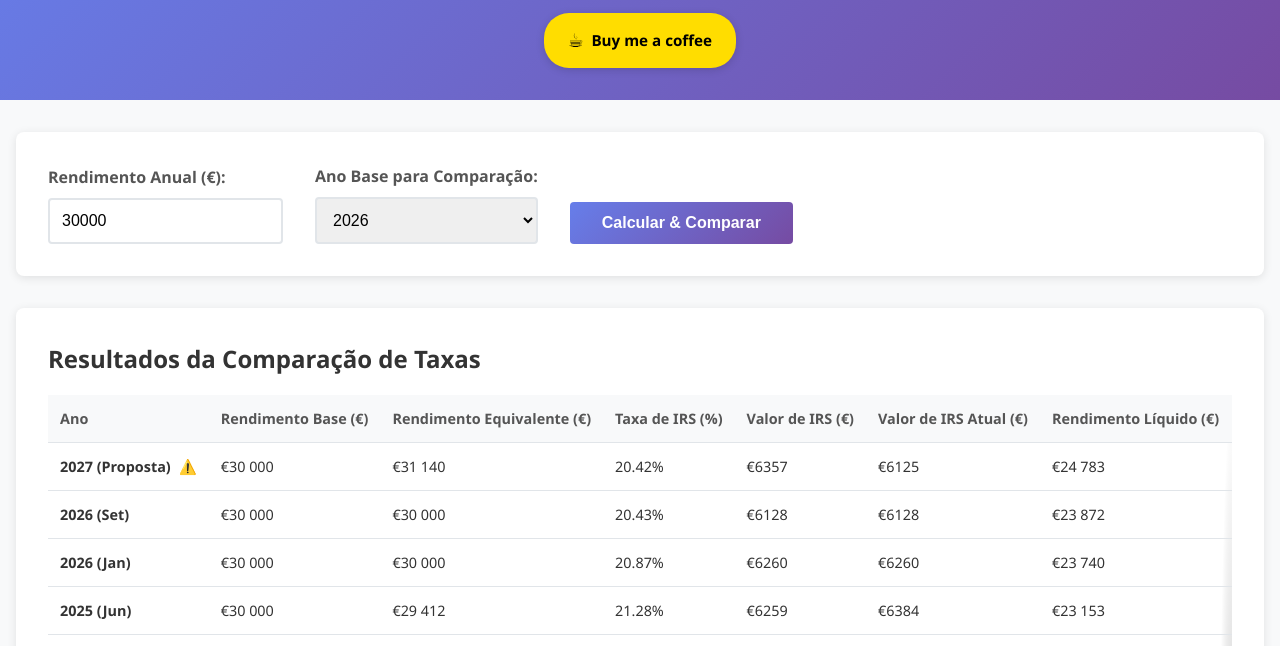
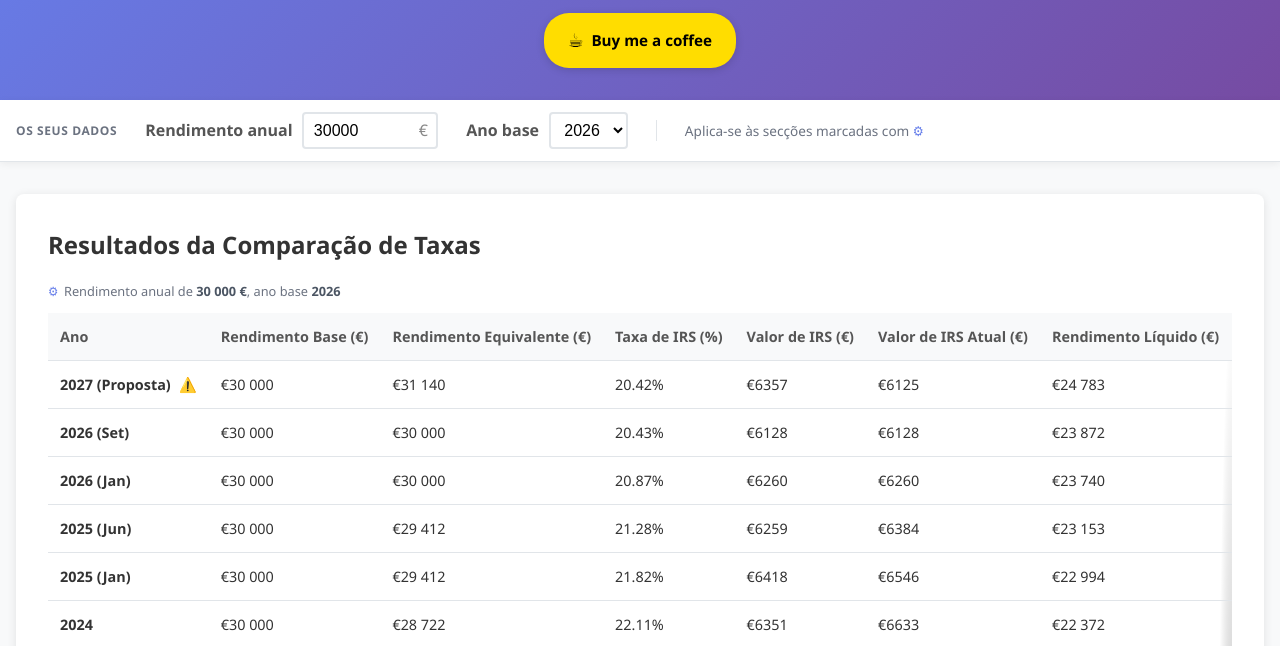
Before and after one commit to duartepinto/tabelas-irs-timetravel, a plain HTML site: page index.html in a window 1280 px wide. Shown: the part 119-765 px from the top of the page. Drawn offline with nearby package versions, Linux system fonts and the light colour scheme.

Commit message:
Move shared inputs into a pinned bar and mark the sections that use them
Drop the Calcular & Comparar button, since everything already updates on
input. The income and base year now sit in a sticky bar under the header,
and each section that uses them shows a ⚙ line echoing the current values,
including the art. 25.º allowance in the expense-profile chart. Changing
the base year now also redraws the bracket comparison chart.

Co-Authored-By: Claude Opus 5.5 <noreply@anthropic.com>

```diff
--- a/index.html
+++ b/index.html
@@ -26,26 +26,36 @@
         </a>
     </header>
 
-    <main>
-        <section class="controls">
-            <div class="input-group">
-                <label for="income">Rendimento Anual (€):</label>
-                <input type="number" id="income" value="30000" min="0" step="1000">
+    <div id="params" class="params-bar">
+        <div class="params-inner">
+            <span class="params-title">Os seus dados</span>
+
+            <div class="param-field">
+                <label for="income">Rendimento anual</label>
+                <span class="param-affix">
+                    <input type="number" id="income" value="30000" min="0" step="1000">
+                    <span aria-hidden="true">€</span>
+                </span>
             </div>
 
-            <div class="input-group">
-                <label for="baseYear">Ano Base para Comparação:</label>
+            <div class="param-field">
+                <label for="baseYear">Ano base</label>
                 <select id="baseYear">
                     <!-- Options will be populated by JavaScript -->
                 </select>
             </div>
 
-            <button id="calculate">Calcular & Comparar</button>
-        </section>
+            <p class="params-hint">Aplica-se às secções marcadas com
+            <span class="param-ref-icon">⚙</span></p>
+        </div>
+    </div>
+
+    <main>
 
         <section class="results">
             <div class="comparison-table">
                 <h2>Resultados da Comparação de Taxas</h2>
+                <p class="param-ref" data-params="income baseYear"></p>
                 <div class="table-scroll">
                 <table id="resultsTable">
                     <thead>
@@ -67,10 +77,15 @@
             </div>
 
             <div class="chart-container">
-                <canvas id="taxChart"></canvas>
+                <p class="param-ref" data-params="income baseYear"></p>
+                <div>
+                    <canvas id="taxChart"></canvas>
+                </div>
             </div>
 
             <div class="chart-container chart-container-brackets">
+                <p class="param-ref" data-params="baseYear"
+                   data-prefix="Rendimentos do eixo em euros de"></p>
                 <div class="controls">
                     <div class="input-group">
                         <label for="compareYear1Select">Anos para comparação:</label>
@@ -100,6 +115,8 @@
 
             <div class="chart-container chart-container-profile">
                 <h2>Dedução por Perfil de Despesa</h2>
+                <p class="param-ref" data-params="income baseYear"
+                   data-prefix="Dedução específica (art. 25.º) calculada para"></p>
                 <p class="chart-note">Assume-se que a pessoa gastou <strong>o mesmo montante em euros</strong>
                 em todos os anos, e converte-se para euros de hoje apenas a dedução que daí resultaria.
                 Mostra quanto valeria hoje aquilo que esse gasto dava de volta em cada ano. Escolha um perfil
--- a/script.js
+++ b/script.js
@@ -48,6 +48,7 @@ class TaxCalculator {
             this.setupProfileControls();
 
             // Initial calculations
+            this.updateParamRefs();
             this.calculate();
             this.calculateComparison();
             this.calculateDeductionsChart();
@@ -275,7 +276,6 @@ class TaxCalculator {
     }
 
     setupEventListeners() {
-        const calculateBtn = document.getElementById('calculate');
         const incomeInput = document.getElementById('income');
         const baseYearSelect = document.getElementById('baseYear');
         const compareYear1Select = document.getElementById('compareYear1Select');
@@ -284,14 +284,16 @@ class TaxCalculator {
         // Populate comparison dropdowns
         this.populateComparisonDropdowns();
 
-        calculateBtn.addEventListener('click', () => this.calculate());
         incomeInput.addEventListener('input', () => {
+            this.updateParamRefs();
             this.calculate();
             this.calculateProfileChart(); // the art. 25.o allowance depends on income
             this.debounceIncomeTracking(incomeInput.value);
         });
         baseYearSelect.addEventListener('change', () => {
+            this.updateParamRefs();
             this.calculate();
+            this.calculateComparison(); // its incomes are in base-year euros
             this.calculateProfileChart(); // the income is deflated from the base year
             this.trackInputEvent('base_year_change', baseYearSelect.value);
         });
@@ -302,6 +304,28 @@ class TaxCalculator {
         compareYear2Select.addEventListener('change', () => {
             this.calculateComparison();
             this.trackInputEvent('compare_year2_change', compareYear2Select.value);
+        });
+    }
+
+    // Fill the "⚙" lines that tell each section which of the top inputs it
+    // uses. data-params lists the inputs (income, baseYear) and data-prefix
+    // optionally replaces the default lead-in.
+    updateParamRefs() {
+        const income = parseFloat(document.getElementById('income').value) || 0;
+        const baseYear = document.getElementById('baseYear').value;
+        const incomeText = `${income.toLocaleString('pt-PT', {maximumFractionDigits: 0})} €`;
+
+        document.querySelectorAll('.param-ref[data-params]').forEach(el => {
+            const params = el.dataset.params.split(' ');
+            let text;
+            if (params.includes('income')) {
+                const prefix = el.dataset.prefix || 'Rendimento anual de';
+                text = `${prefix} <strong>${incomeText}</strong>, ano base <strong>${baseYear}</strong>`;
+            } else {
+                const prefix = el.dataset.prefix || 'Ano base';
+                text = `${prefix} <strong>${baseYear}</strong> (ano base)`;
+            }
+            el.innerHTML = text;
         });
     }
 
--- a/styles.css
+++ b/styles.css
@@ -16,7 +16,6 @@ header {
     color: white;
     text-align: center;
     padding: 2rem 1rem;
-    margin-bottom: 2rem;
 }
 
 header h1 {
@@ -46,6 +45,111 @@ main {
     gap: 1rem 2rem;
     align-items: flex-end;
     flex-wrap: wrap;
+}
+
+/* The inputs shared by every section, pinned to the top of the screen so
+   they read as page-wide settings rather than as one section among many. */
+.params-bar {
+    position: sticky;
+    top: 0;
+    z-index: 10;
+    background: white;
+    border-bottom: 1px solid #e1e5e9;
+    box-shadow: 0 2px 8px rgba(0,0,0,0.06);
+    margin-bottom: 2rem;
+}
+
+.params-inner {
+    max-width: min(1500px, 100%);
+    margin: 0 auto;
+    padding: 0.75rem 1rem;
+    display: flex;
+    align-items: center;
+    gap: 0.75rem 1.75rem;
+    flex-wrap: wrap;
+}
+
+.params-title {
+    font-size: 0.75rem;
+    font-weight: 600;
+    letter-spacing: 0.05em;
+    text-transform: uppercase;
+    color: #6b7280;
+}
+
+.param-field {
+    display: flex;
+    align-items: center;
+    gap: 0.6rem;
+}
+
+.param-field label {
+    font-weight: 600;
+    color: #555;
+    white-space: nowrap;
+}
+
+.param-field input,
+.param-field select {
+    padding: 0.45rem 0.6rem;
+    border: 2px solid #e1e5e9;
+    border-radius: 4px;
+    background: white;
+    font-size: 1rem;
+    transition: border-color 0.3s;
+}
+
+.param-field input:focus,
+.param-field select:focus {
+    outline: none;
+    border-color: #667eea;
+}
+
+.param-field input {
+    width: 8.5rem;
+    padding-right: 1.6rem;
+}
+
+/* Keeps the € inside the input, after the number. */
+.param-affix {
+    position: relative;
+    display: inline-flex;
+    align-items: center;
+}
+
+.param-affix > span {
+    position: absolute;
+    right: 0.65rem;
+    color: #888;
+    pointer-events: none;
+}
+
+.params-hint {
+    padding-left: 1.75rem;
+    border-left: 1px solid #e1e5e9;
+    font-size: 0.85rem;
+    color: #6b7280;
+}
+
+/* Marks a section that uses the shared inputs and echoes their values. */
+.param-ref {
+    margin: 0 0 0.75rem;
+    font-size: 0.8rem;
+    color: #6b7280;
+}
+
+.param-ref::before {
+    content: "⚙";
+    margin-right: 0.35rem;
+    color: #667eea;
+}
+
+.param-ref-icon {
+    color: #667eea;
+}
+
+.param-ref strong {
+    color: #4b5563;
 }
 
 /* Controls nested inside a card: no second card within the card. */
@@ -475,6 +579,41 @@ tr:hover {
 }
 
 @media (max-width: 768px) {
+    .params-bar {
+        margin-bottom: 1rem;
+    }
+
+    /* Two side-by-side fields to keep the pinned bar short. */
+    .params-inner {
+        display: grid;
+        grid-template-columns: 1fr 1fr;
+        gap: 0.5rem;
+        padding: 0.5rem 1rem;
+    }
+
+    .params-title,
+    .params-hint {
+        display: none;
+    }
+
+    .param-field {
+        flex-direction: column;
+        align-items: stretch;
+        gap: 0.2rem;
+        min-width: 0;
+    }
+
+    .param-field label {
+        font-size: 0.8rem;
+    }
+
+    .param-affix,
+    .param-field input,
+    .param-field select {
+        width: 100%;
+        min-width: 0;
+    }
+
     .controls,
     .chart-container .controls {
         flex-direction: column;
@@ -488,10 +627,6 @@ tr:hover {
     .methodology,
     .sources {
         padding: 1rem;
-    }
-
-    .controls button {
-        width: 100%;
     }
 
     .input-group input,
@@ -558,22 +693,6 @@ tr:hover {
     }
 }
 
-button {
-    background: linear-gradient(135deg, #667eea 0%, #764ba2 100%);
-    color: white;
-    border: none;
-    padding: 0.75rem 2rem;
-    border-radius: 4px;
-    font-size: 1rem;
-    font-weight: 600;
-    cursor: pointer;
-    transition: transform 0.2s;
-}
-
-button:hover {
-    transform: translateY(-2px);
-}
-
 .coffee-button {
     display: inline-flex;
     align-items: center;
```
